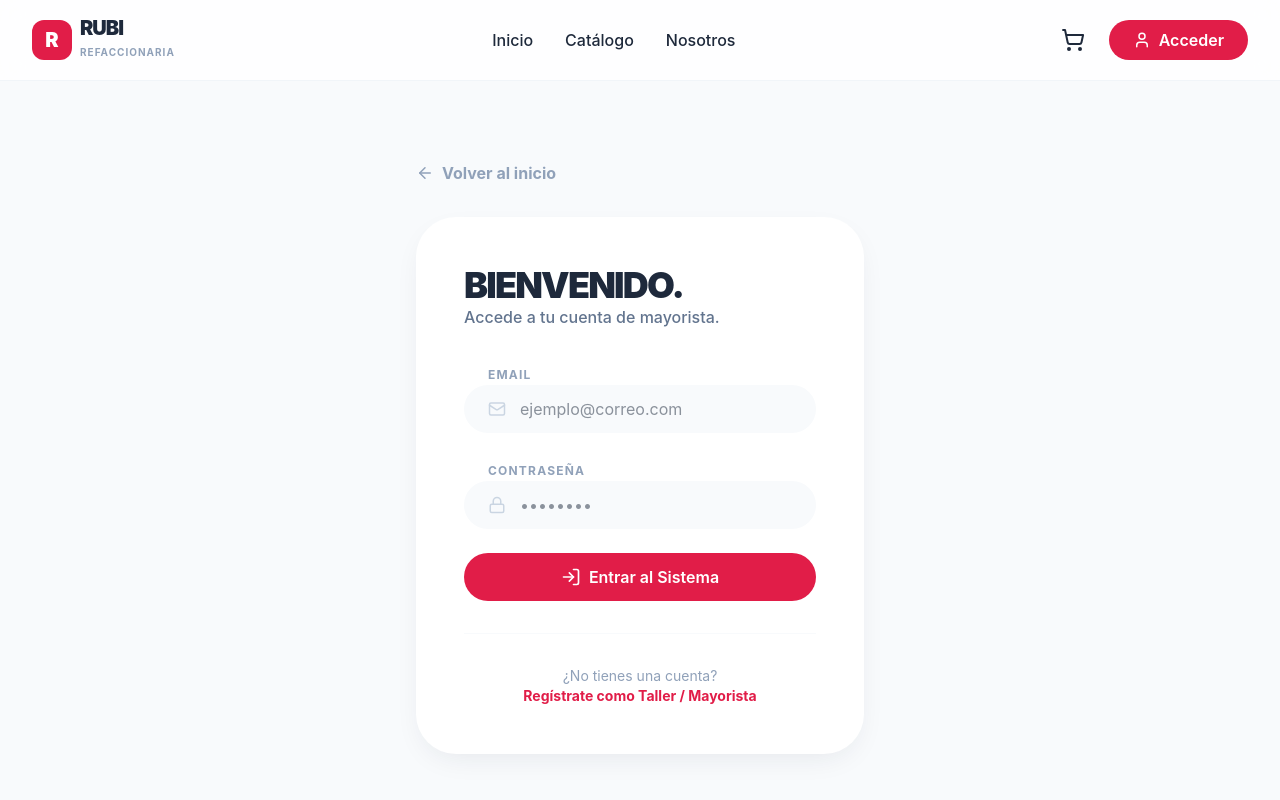
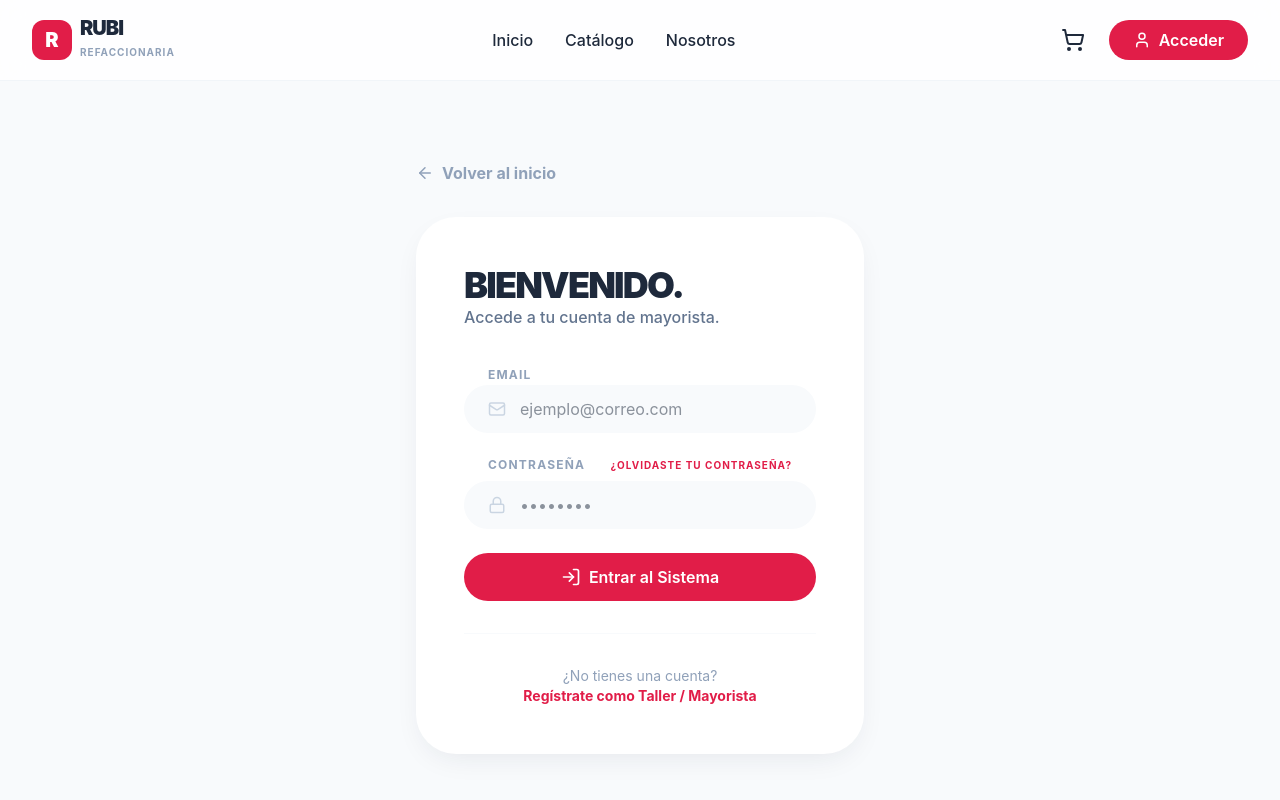
Before and after one commit to hepsgs/refaccionaria-rubi, a React (Vite) app: page /login in a window 1280 px wide. Shown: the top 800 px of the page. Built offline with nearby package versions, Linux system fonts and the light colour scheme.

Commit message:
fix deploy

```diff
--- a/src/pages/Admin.tsx
+++ b/src/pages/Admin.tsx
@@ -98,7 +98,7 @@ const Admin = () => {
                   onClick={async () => {
                     setTestingSMTP(true);
                     try {
-                      const { data, error } = await supabase.functions.invoke('admin-create-user', {
+                      const { error } = await supabase.functions.invoke('admin-create-user', {
                         body: { test: true, settings }
                       });
                       if (error) throw error;
--- a/src/pages/Login.tsx
+++ b/src/pages/Login.tsx
@@ -59,7 +59,26 @@ const Login = () => {
             </div>
 
             <div className="space-y-2">
-              <label className="text-xs font-bold text-slate-400 uppercase tracking-widest pl-6">Contraseña</label>
+              <div className="flex justify-between items-center pr-6">
+                <label className="text-xs font-bold text-slate-400 uppercase tracking-widest pl-6">Contraseña</label>
+                <button
+                  type="button"
+                  onClick={async () => {
+                    if (!email) {
+                      setError('Por favor ingresa tu correo para restablecer la contraseña.');
+                      return;
+                    }
+                    const { error } = await supabase.auth.resetPasswordForEmail(email, {
+                      redirectTo: `${window.location.origin}/login`,
+                    });
+                    if (error) setError(error.message);
+                    else alert('Se ha enviado un correo para restablecer tu contraseña. Revisa tu bandeja de entrada.');
+                  }}
+                  className="text-[10px] font-bold text-primary hover:underline uppercase tracking-widest"
+                >
+                  ¿Olvidaste tu contraseña?
+                </button>
+              </div>
               <div className="relative">
                 <Lock className="absolute left-6 top-1/2 -translate-y-1/2 text-slate-300" size={18} />
                 <input
```
